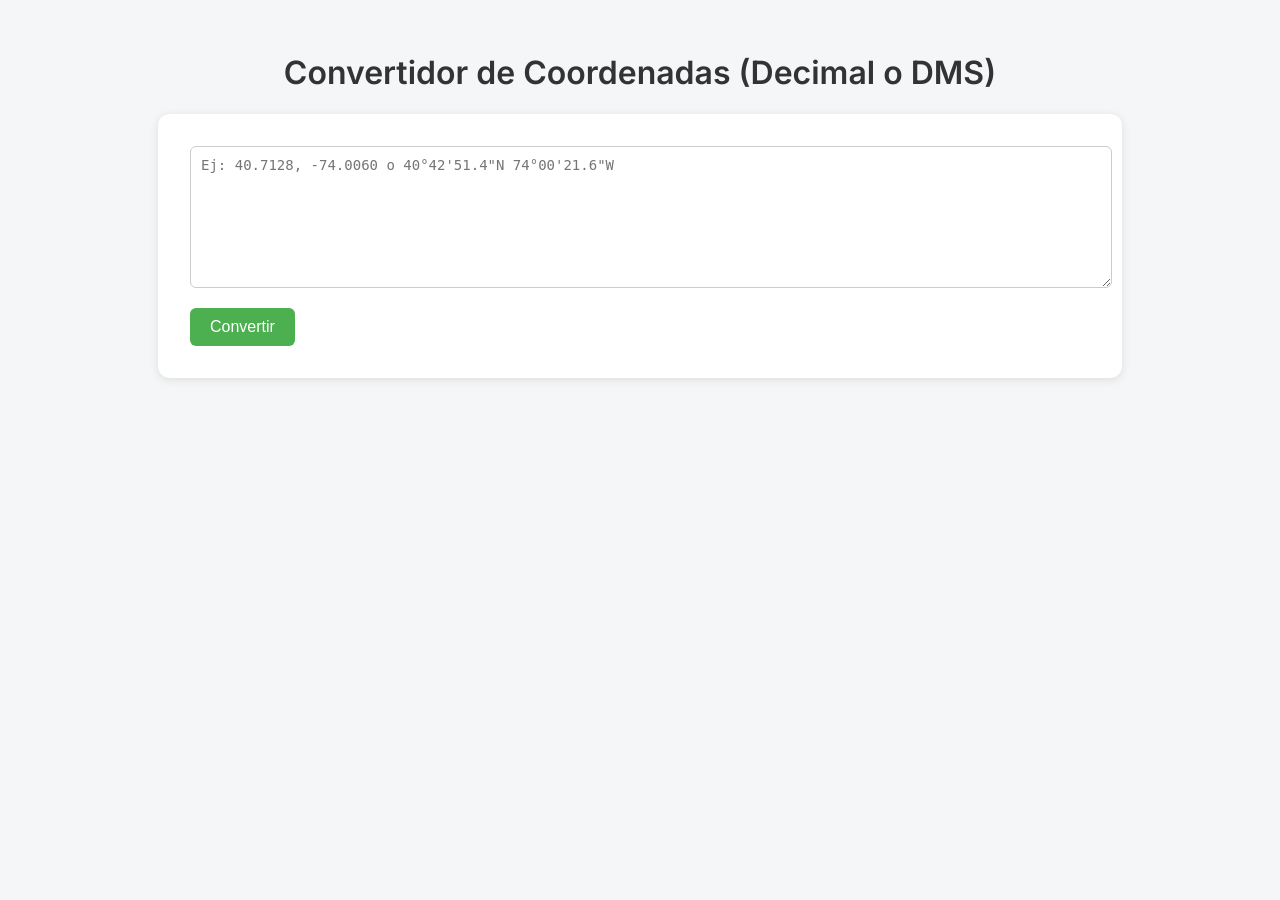
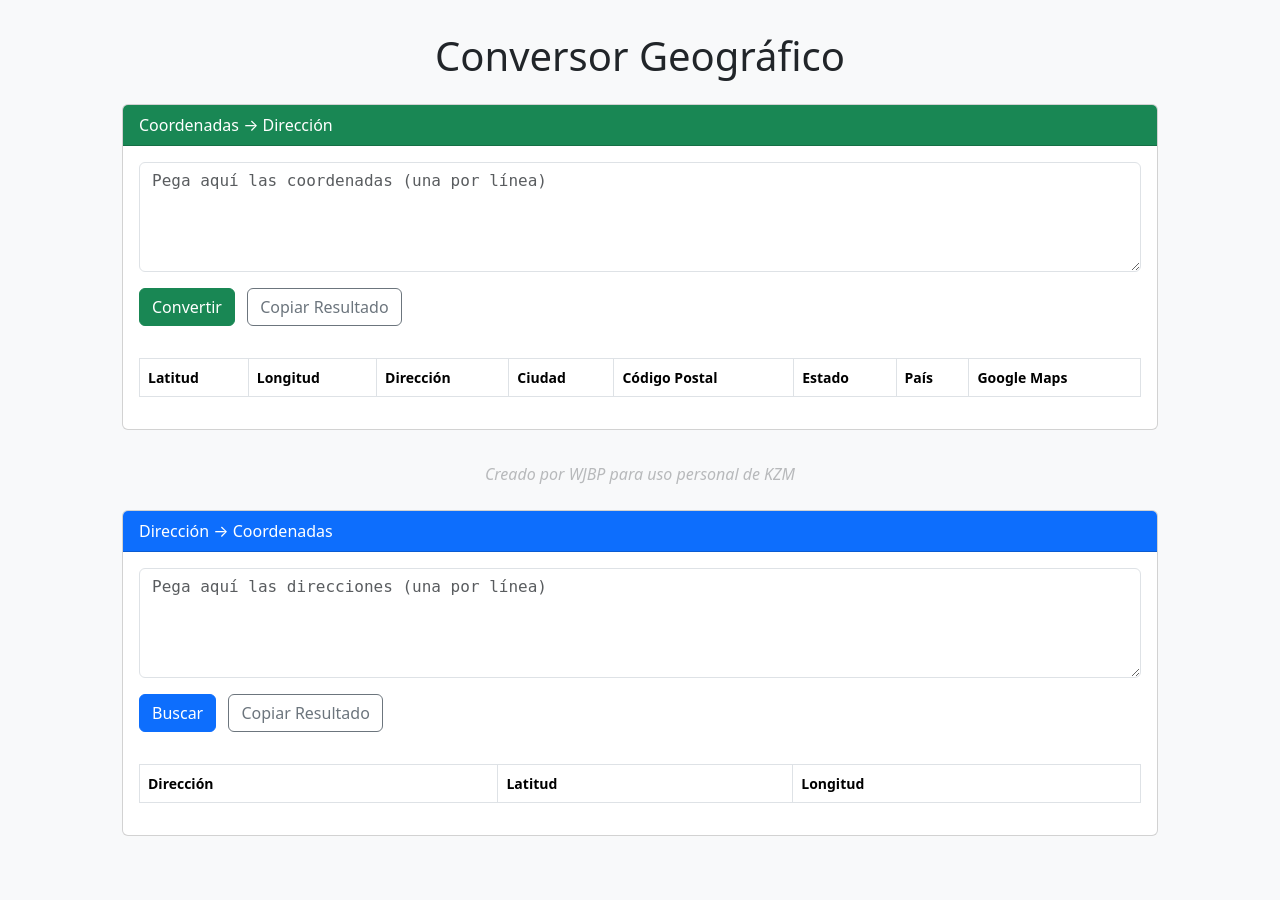
Before and after one commit to Rybues/convertidor-web, a Python web app: template templates/index.html in a window 1280 px wide. Before the commit the page ends 380 px from the top, so only its background shows below. Run offline with Jinja, Linux system fonts and the light colour scheme; the template is opened without the code that fills it, so the values that code supplies are empty.

Commit message:
Update index.html

```diff
--- a/templates/index.html
+++ b/templates/index.html
@@ -2,76 +2,46 @@
 <html lang="es">
 <head>
     <meta charset="UTF-8">
-    <title>Convertidor de Coordenadas</title>
-    <link href="https://fonts.googleapis.com/css2?family=Inter:wght@400;600&display=swap" rel="stylesheet">
+    <meta name="viewport" content="width=device-width, initial-scale=1.0">
+    <title>Conversor Geográfico</title>
+    <link href="https://cdn.jsdelivr.net/npm/bootstrap@5.3.2/dist/css/bootstrap.min.css" rel="stylesheet">
     <style>
         body {
-            font-family: 'Inter', sans-serif;
-            background-color: #f4f6f8;
-            margin: 0;
+            background-color: #f8f9fa;
+        }
+        .container {
+            max-width: 1100px;
             padding: 2rem;
         }
-        h1 {
-            text-align: center;
-            color: #333;
+        textarea {
+            font-family: monospace;
+            font-size: 14px;
         }
-        form {
-            max-width: 900px;
-            margin: auto;
-            background: white;
-            padding: 2rem;
-            border-radius: 12px;
-            box-shadow: 0 2px 10px rgba(0,0,0,0.1);
+        .card {
+            margin-bottom: 2rem;
         }
-        textarea {
-            width: 100%;
-            height: 120px;
-            font-family: monospace;
-            padding: 10px;
-            font-size: 14px;
-            border-radius: 6px;
-            border: 1px solid #ccc;
-        }
-        button {
+        .table-container {
+            overflow-x: auto;
             margin-top: 1rem;
-            background-color: #4CAF50;
-            color: white;
-            border: none;
-            padding: 10px 20px;
-            font-size: 16px;
-            border-radius: 6px;
-            cursor: pointer;
         }
         table {
-            width: 100%;
-            border-collapse: collapse;
-            margin-top: 2rem;
-        }
-        th, td {
-            padding: 8px 10px;
-            border: 1px solid #ccc;
-            text-align: left;
             font-size: 14px;
-        }
-        th {
-            background-color: #e0e0e0;
-        }
-        .container {
-            max-width: 1200px;
-            margin: auto;
         }
     </style>
 </head>
 <body>
 <div class="container">
-        <h1>Convertidor de Coordenadas (Decimal o DMS)</h1>
-        <form method="POST">
-            <textarea name="coordenadas" placeholder="Ej: 40.7128, -74.0060 o 40°42'51.4&quot;N 74°00'21.6&quot;W"></textarea>
-            <button type="submit">Convertir</button>
-        </form>
+    <h1 class="mb-4 text-center">Conversor Geográfico</h1>
 
-        {% if resultados %}
-        <table>
+    <!-- Coordenadas a Dirección -->
+    <div class="card">
+        <div class="card-header bg-success text-white">Coordenadas → Dirección</div>
+        <div class="card-body">
+            <textarea id="coordenadasInput" class="form-control mb-3" rows="4" placeholder="Pega aquí las coordenadas (una por línea)"></textarea>
+            <button class="btn btn-success" onclick="convertirCoordenadas()">Convertir</button>
+            <button class="btn btn-outline-secondary ms-2" onclick="copiarTabla('tablaCoordenadas')">Copiar Resultado</button>
+            <div class="table-container">
+                <table class="table table-bordered table-striped mt-3" id="tablaCoordenadas">
                     <thead>
                         <tr>
                             <th>Latitud</th>
@@ -84,22 +54,102 @@
                             <th>Google Maps</th>
                         </tr>
                     </thead>
-            <tbody>
-                {% for r in resultados %}
+                    <tbody></tbody>
+                </table>
+            </div>
+        </div>
+    </div>
+
+    <div class="text-center text-muted my-4" style="opacity: 0.4; font-style: italic;">
+        Creado por WJBP para uso personal de KZM
+    </div>
+
+    <!-- Dirección a Coordenadas -->
+    <div class="card">
+        <div class="card-header bg-primary text-white">Dirección → Coordenadas</div>
+        <div class="card-body">
+            <textarea id="direccionInput" class="form-control mb-3" rows="4" placeholder="Pega aquí las direcciones (una por línea)"></textarea>
+            <button class="btn btn-primary" onclick="convertirDireccion()">Buscar</button>
+            <button class="btn btn-outline-secondary ms-2" onclick="copiarTabla('tablaDireccion')">Copiar Resultado</button>
+            <div class="table-container">
+                <table class="table table-bordered table-striped mt-3" id="tablaDireccion">
+                    <thead>
                         <tr>
-                    <td>{{ r.lat }}</td>
-                    <td>{{ r.lon }}</td>
-                    <td>{{ r.direccion }}</td>
-                    <td>{{ r.ciudad }}</td>
-                    <td>{{ r.codigo_postal }}</td>
-                    <td>{{ r.estado }}</td>
-                    <td>{{ r.pais }}</td>
-                    <td><a href="{{ r.maps }}" target="_blank">Ver Mapa</a></td>
+                            <th>Dirección</th>
+                            <th>Latitud</th>
+                            <th>Longitud</th>
                         </tr>
-                {% endfor %}
-            </tbody>
+                    </thead>
+                    <tbody></tbody>
                 </table>
-        {% endif %}
             </div>
+        </div>
+    </div>
+</div>
+
+<script>
+    async function convertirCoordenadas() {
+        const texto = document.getElementById("coordenadasInput").value.trim();
+        if (!texto) return;
+        const response = await fetch("/coordenadas-a-direccion", {
+            method: "POST",
+            headers: { 'Content-Type': 'application/json' },
+            body: JSON.stringify({ coordenadas: texto.split("\n") })
+        });
+        const data = await response.json();
+        const tbody = document.querySelector("#tablaCoordenadas tbody");
+        tbody.innerHTML = "";
+        data.forEach(item => {
+            const row = document.createElement("tr");
+            row.innerHTML = `
+                <td>${item.lat || 'Err'}</td>
+                <td>${item.lon || 'Err'}</td>
+                <td>${item.direccion || item.error || 'N/A'}</td>
+                <td>${item.ciudad || ''}</td>
+                <td>${item.codigo_postal || ''}</td>
+                <td>${item.estado || ''}</td>
+                <td>${item.pais || ''}</td>
+                <td>${item.maps ? `<a href='${item.maps}' target='_blank'>Link</a>` : ''}</td>
+            `;
+            tbody.appendChild(row);
+        });
+    }
+
+    async function convertirDireccion() {
+        const texto = document.getElementById("direccionInput").value.trim();
+        if (!texto) return;
+        const response = await fetch("/direccion-a-coordenadas", {
+            method: "POST",
+            headers: { 'Content-Type': 'application/json' },
+            body: JSON.stringify({ direcciones: texto.split("\n") })
+        });
+        const data = await response.json();
+        const tbody = document.querySelector("#tablaDireccion tbody");
+        tbody.innerHTML = "";
+        data.forEach(item => {
+            const row = document.createElement("tr");
+            row.innerHTML = `
+                <td>${item.direccion}</td>
+                <td>${item.lat || 'Err'}</td>
+                <td>${item.lon || 'Err'}</td>
+            `;
+            tbody.appendChild(row);
+        });
+    }
+
+    function copiarTabla(idTabla) {
+        const tabla = document.getElementById(idTabla);
+        let texto = "";
+        const filas = tabla.querySelectorAll("tr");
+        filas.forEach((fila, index) => {
+            const celdas = fila.querySelectorAll("th, td");
+            const linea = Array.from(celdas).map(celda => celda.innerText).join("\t");
+            texto += linea + "\n";
+        });
+        navigator.clipboard.writeText(texto).then(() => {
+            alert("Tabla copiada. Ahora puedes pegarla en Excel.");
+        });
+    }
+</script>
 </body>
 </html>
```
Lines whose indentation alone changed are shown as unchanged.
